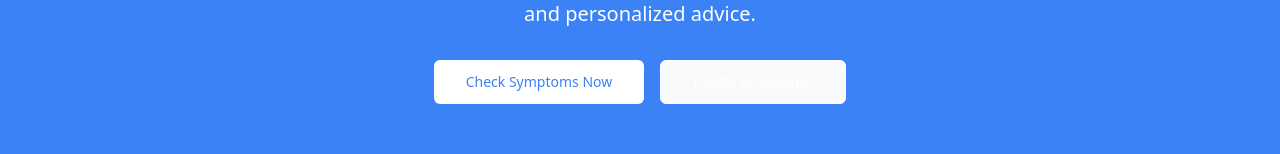
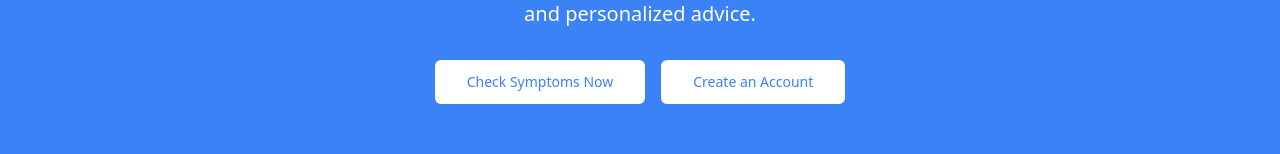
Before and after one commit to PriyanshVaishnav21/symptom-sense-ai-hub, a React (Vite) app: page / in a window 1280 px wide. Shown: the part 2463-2617 px from the top of the page. Built offline with nearby package versions, Linux system fonts and the light colour scheme.

Commit message:
Fix: Improve signup button visibility
Fixes the visibility issue of the "Create Account" button on the login page and applies the logo's design to the image.

```diff
--- a/src/pages/Index.tsx
+++ b/src/pages/Index.tsx
@@ -1,4 +1,3 @@
-
 import { useState } from "react";
 import { Link } from "react-router-dom";
 import { Card, CardContent, CardDescription, CardFooter, CardHeader, CardTitle } from "@/components/ui/card";
@@ -233,7 +232,7 @@ const Index = () => {
               </Link>
               {!isAuthenticated && (
                 <Link to="/login">
-                  <Button size="lg" variant="outline" className="border-white text-white hover:bg-white hover:text-health-primary dark:border-gray-900 dark:text-gray-900 dark:hover:bg-gray-900 dark:hover:text-white">
+                  <Button size="lg" className="bg-white text-health-primary hover:bg-gray-100 hover:text-health-primary border-white dark:bg-gray-900 dark:text-white">
                     Create an Account
                   </Button>
                 </Link>
```
